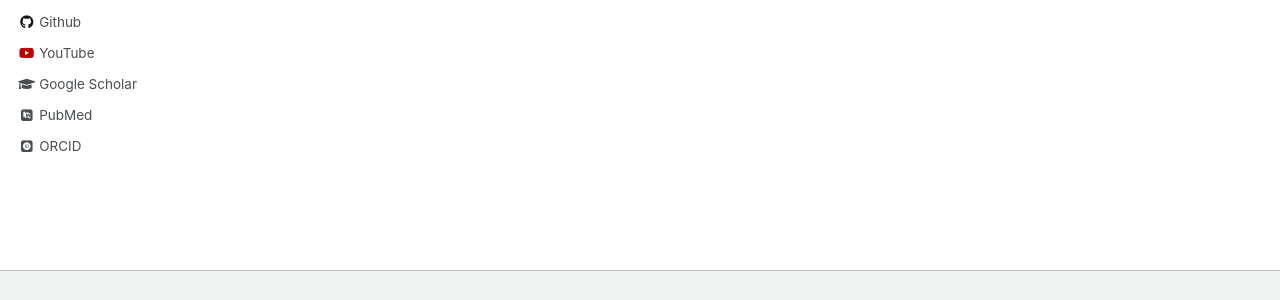
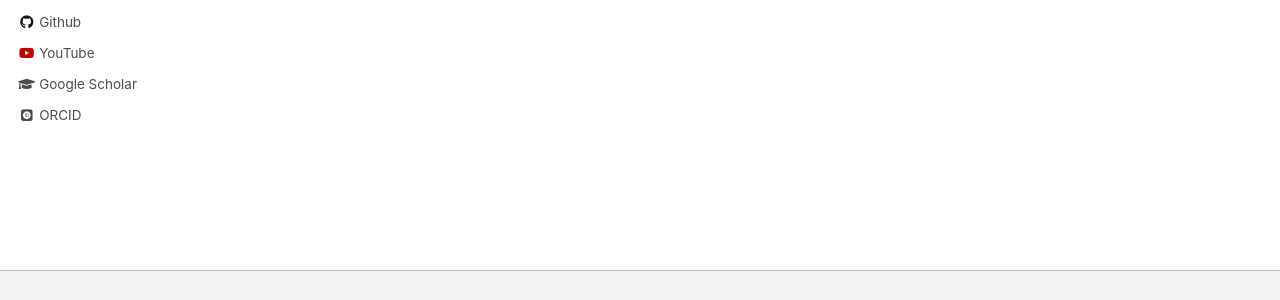
Before and after one commit to Mohtasib/Mohtasib.github.io, a Jekyll site: the page built from _pages/about.md, in a window 1280 px wide. Shown: the part 474-774 px from the top of the page. Built offline with Jekyll 4.4.1, drawn with Linux system fonts in a browser that asks for light colours; some web fonts are replaced.

Commit message:
Update _config.yml

```diff
--- a/_config.yml
+++ b/_config.yml
@@ -85,7 +85,7 @@ author:
   bio              : "PhD student in Deep Reinforcement Learning"
   location         : "Lincoln, UK"
   employer         :
-  pubmed           : "https://www.ncbi.nlm.nih.gov/pubmed/?term=john+snow"
+  pubmed           : #"https://www.ncbi.nlm.nih.gov/pubmed/?term=john+snow"
   googlescholar    : "https://scholar.google.com/citations?user=boQUddsAAAAJ&hl=en&oi=ao"
   email            : "amohtasib@lincoln.ac.uk"
   researchgate     :  # example: "https://www.researchgate.net/profile/yourprofile"
@@ -103,7 +103,7 @@ author:
   impactstory      : #"https://profiles.impactstory.org/u/xxxx-xxxx-xxxx-xxxx"
   lastfm           :
   linkedin         :
-  orcid            : "http://orcid.org/yourorcidurl"
+  orcid            : "http://orcid.org/0000-0003-2436-0169"
   pinterest        :
   soundcloud       :
   stackoverflow    : # http://stackoverflow.com/users/123456/username
```
